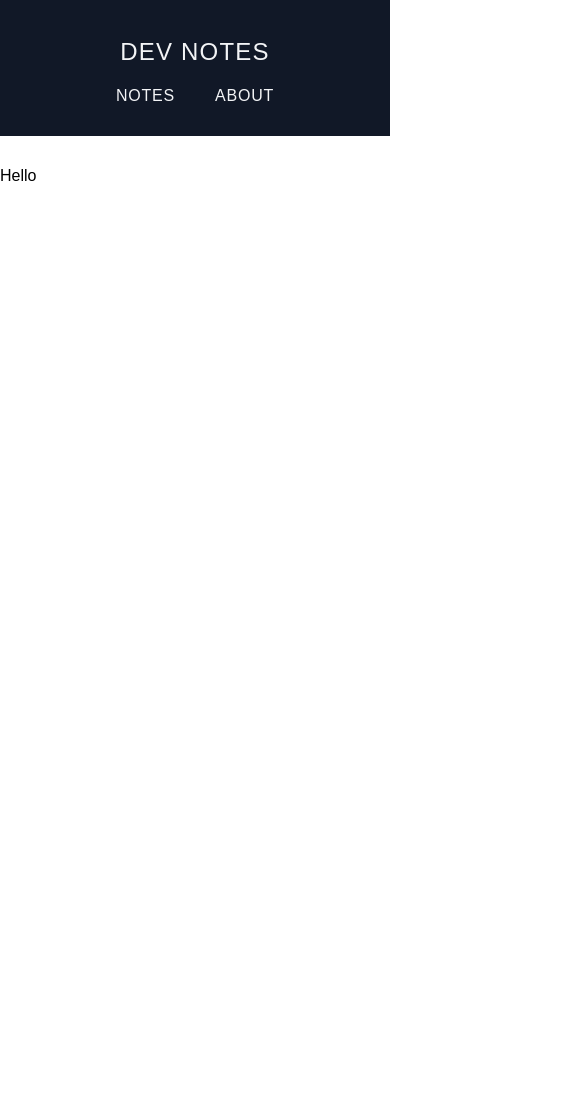
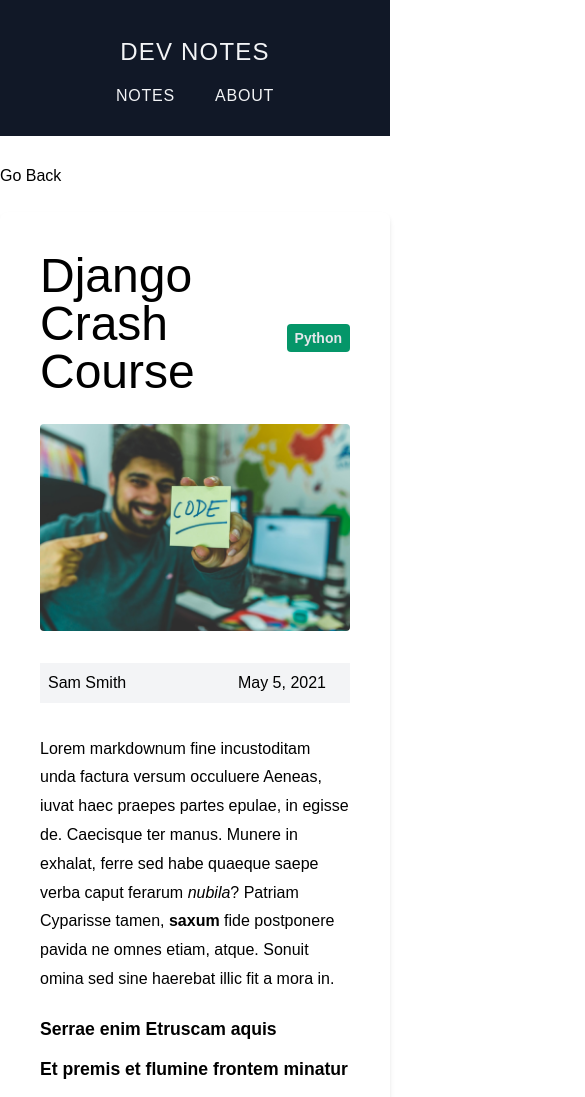
Before and after one commit to stepsen89/dev-notes-next-app, a Next.js app: page /notes/django-crash-course in a window 390 px wide. Shown: the top 1097 px of the page, 585 px wide, since content can reach past the window. Before the commit the page ends 844 px from the top, so only its background shows below. Built offline with nearby package versions, Linux system fonts and the light colour scheme.

Commit message:
added single note page

```diff
--- a/components/CategoryLabel.js
+++ b/components/CategoryLabel.js
@@ -7,6 +7,8 @@
     Python: "green",
     PHP: "purple",
     Ruby: "red",
+    AWS: "purple",
+    React: "red",
   };
 
   let background = `bg-${colorKey[children]}-600`;
--- a/package.json
+++ b/package.json
@@ -13,6 +13,7 @@
     "@fortawesome/free-solid-svg-icons": "^5.15.4",
     "@fortawesome/react-fontawesome": "^0.1.17",
     "gray-matter": "^4.0.3",
+    "marked": "^2.0.4",
     "mongodb": "^4.3.1",
     "next": "10.2.0",
     "react": "17.0.2",
--- a/pages/notes/[slug].js
+++ b/pages/notes/[slug].js
@@ -1,11 +1,75 @@
-import Layout from "../../components/Layout"
+import fs from "fs";
+import path from "path";
+import matter from "gray-matter";
+import Link from "next/link";
+import CategoryLabel from "../../components/CategoryLabel";
+import Layout from "../../components/Layout";
+import marked from "marked";
 
-function NoteDetailPage({slug}) {
+function NoteDetailPage({
+  frontmatter: { title, category, date, cover_image, author, author_image },
+  content,
+  slug,
+}) {
   return (
-    <Layout title={slug}>
-<h2> Hello </h2>
+    <Layout title={title}>
+      <Link href="/notes">Go Back</Link>
+      <div className="w-full px-10 py-6 bg-white rounded-lg shadow-md mt-6">
+        <div className="flex justify-between items-center mt-4">
+          <h1 className="text-5xl mb-7">{title}</h1>
+          <CategoryLabel>{category}</CategoryLabel>
+        </div>
+        <img src={cover_image} alt="" className="w-full rounded" />
+
+        <div className="flex justify-between items-center bg-gray-100 p-2 my-8">
+          <div className="flex items-center">
+            <img
+              src={author_image}
+              alt=""
+              className="mx-4 w-10 h-10 object-cover rounded-full hidden sm:block"
+            />
+            <h4>{author}</h4>
+          </div>
+          <div className="mr-4">{date}</div>
+        </div>
+
+        <div className="note-text mt-2">
+          <div dangerouslySetInnerHTML={{ __html: marked(content) }}></div>
+        </div>
+      </div>
     </Layout>
-  )
+  );
 }
 
-export default NoteDetailPage
+export default NoteDetailPage;
+
+export async function getStaticPaths() {
+  const files = fs.readdirSync(path.join("notes"));
+
+  const paths = files.map((filename) => ({
+    params: {
+      slug: filename.replace(".md", ""),
+    },
+  }));
+
+  return {
+    paths,
+    fallback: false, // trying to go to a path which doesn't exist will give a 404
+  };
+}
+
+export async function getStaticProps({ params: { slug } }) {
+  const markdownWithMeta = fs.readFileSync(
+    path.join("notes", slug + ".md"),
+    "utf-8"
+  );
+
+  const { data: frontmatter, content } = matter(markdownWithMeta);
+  return {
+    props: {
+      frontmatter,
+      content,
+      slug,
+    },
+  };
+}
--- a/pages/notes/index.js
+++ b/pages/notes/index.js
@@ -1,8 +1,8 @@
-import Layout from '../../components/Layout';
+import Layout from "../../components/Layout";
 
 export default function NotesPage() {
   return (
-    <Layout title='notes'>
+    <Layout title="notes">
       <h4> NotesPage</h4>
     </Layout>
   );
--- a/styles/globals.css
+++ b/styles/globals.css
@@ -3,3 +3,33 @@
 @tailwind utilities;
 
 @import url("https://fonts.googleapis.com/css2?family=Poppins:wght@500;600&display=swap");
+
+p {
+  margin: 15px 0;
+  line-height: 1.8;
+}
+
+.note-text ul,
+ol {
+  font-size: 110%;
+  line-height: 2.3;
+  font-weight: bold;
+  margin: 10px 0;
+}
+
+.note-text pre {
+  background: #f4f4f4;
+  padding: 20px;
+  margin: 20px 0;
+  line-height: 2.3;
+}
+
+.note-text h1 {
+  font-size: 35px;
+}
+
+.note-text h2,
+.note-text h3,
+.note-text h4 {
+  font-size: 27px;
+}
```
Also changed, not shown: 1 other file (tests, documents, lock files or other folders).
